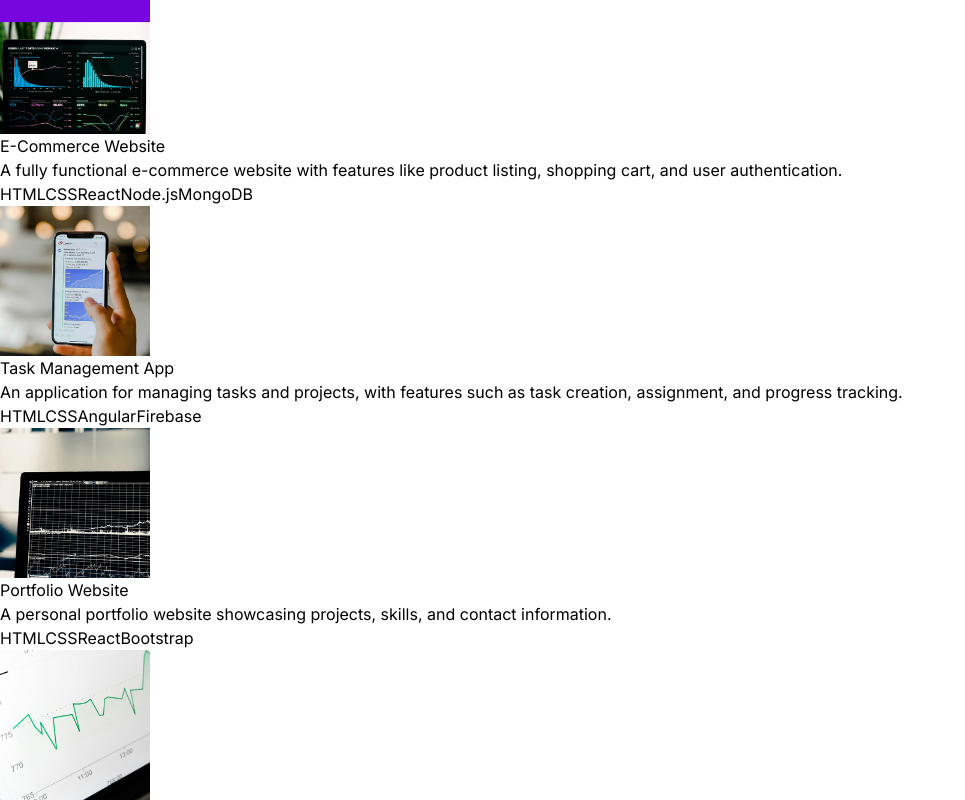
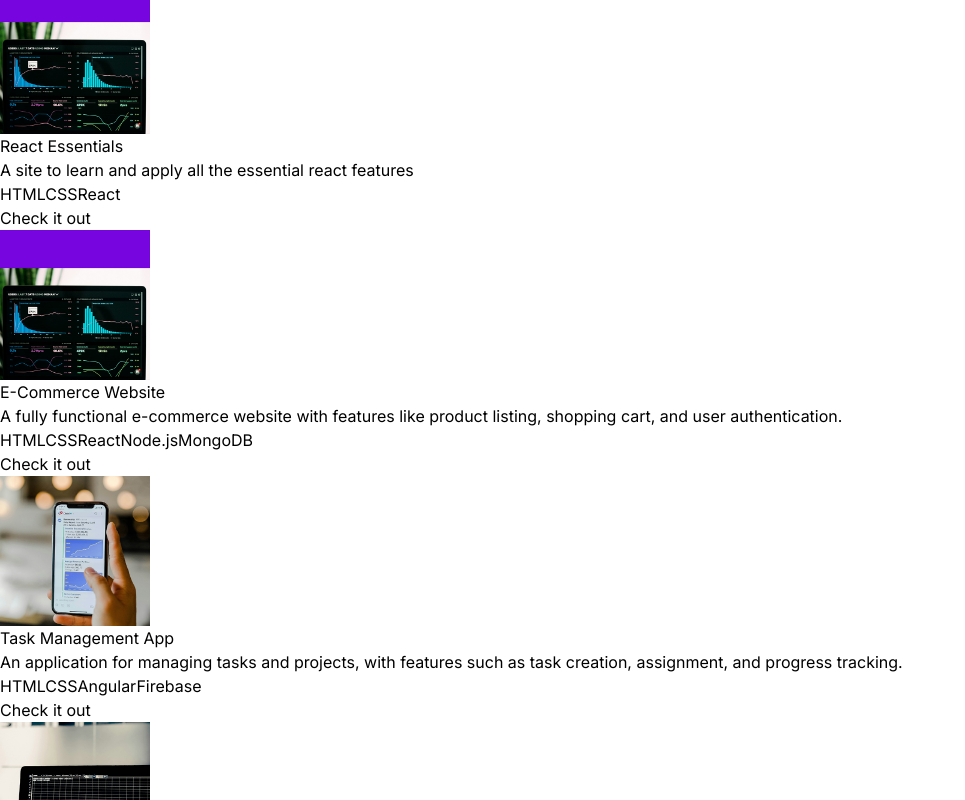
Before and after one commit to Aditya060698/react-portfolio-project, a React (Vite) app: page / in a window 1280 px wide. Shown: the part 1340-2140 px from the top of the page, without its empty margins (0-965 px from the left). Built offline with nearby package versions, Linux system fonts and the light colour scheme.

Commit message:
adding a new project

```diff
--- a/src/App.jsx
+++ b/src/App.jsx
@@ -11,7 +11,7 @@ export default function App() {
       <div className="fixed top-0 -z-10 h-full w-full">
         <div className="absolute top-0 z-[-2] h-screen w-screen bg-neutral-950 bg-[radial-gradient(ellipse_80%_80%_at_50%_-20%,rgba(120,119,198,0.3),rgba(255,255,255,0))]"></div>
       </div>
-      <div className="container mx-auto py-8">
+      <div className="container mx-auto px-8 py-8">
         <Navbar />
         <Hero />
         <About />
--- a/src/components/Project.jsx
+++ b/src/components/Project.jsx
@@ -44,6 +44,9 @@ const Projects = () => {
                   {tech}
                 </span>
               ))}
+              <div className="w-full max-w-xl lg:w-3/4 items-center justify-center py-4 hover:text-slate-400">
+                <a href={project.link}>Check it out</a>
+              </div>
             </motion.div>
           </div>
         ))}
--- a/src/constants/index.js
+++ b/src/constants/index.js
@@ -25,6 +25,14 @@ export const EXPERIENCES = [
 ];
 
 export const PROJECTS = [
+  {
+    title: "React Essentials",
+    image: project1,
+    description:
+      "A site to learn and apply all the essential react features",
+    technologies: ["HTML", "CSS", "React"],
+    link:'https://react-essential-060698.web.app/'
+  },
   {
     title: "E-Commerce Website",
     image: project1,
```
